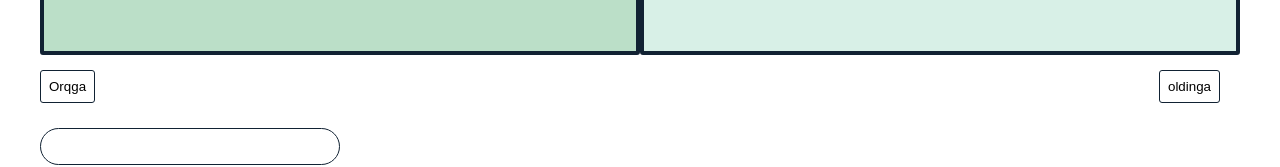
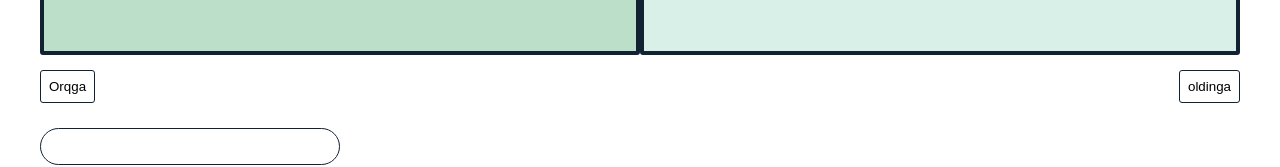
Before and after one commit to Muhammadboburshoh/react-slaider, a React (Create React App) app: page / in a window 1280 px wide. Shown: the part 135-302 px from the top of the page. Built offline with nearby package versions, Linux system fonts and the light colour scheme.

Commit message:
Edit button style

```diff
--- a/src/Componints/Slider/Slider.css
+++ b/src/Componints/Slider/Slider.css
@@ -42,7 +42,6 @@ button {
   background:none;
   padding: 8px;
   border-radius: 3px;
-  margin-right: 20px;
   margin-top: 15px;
   border: 1px solid #123;
   outline: none;
```
